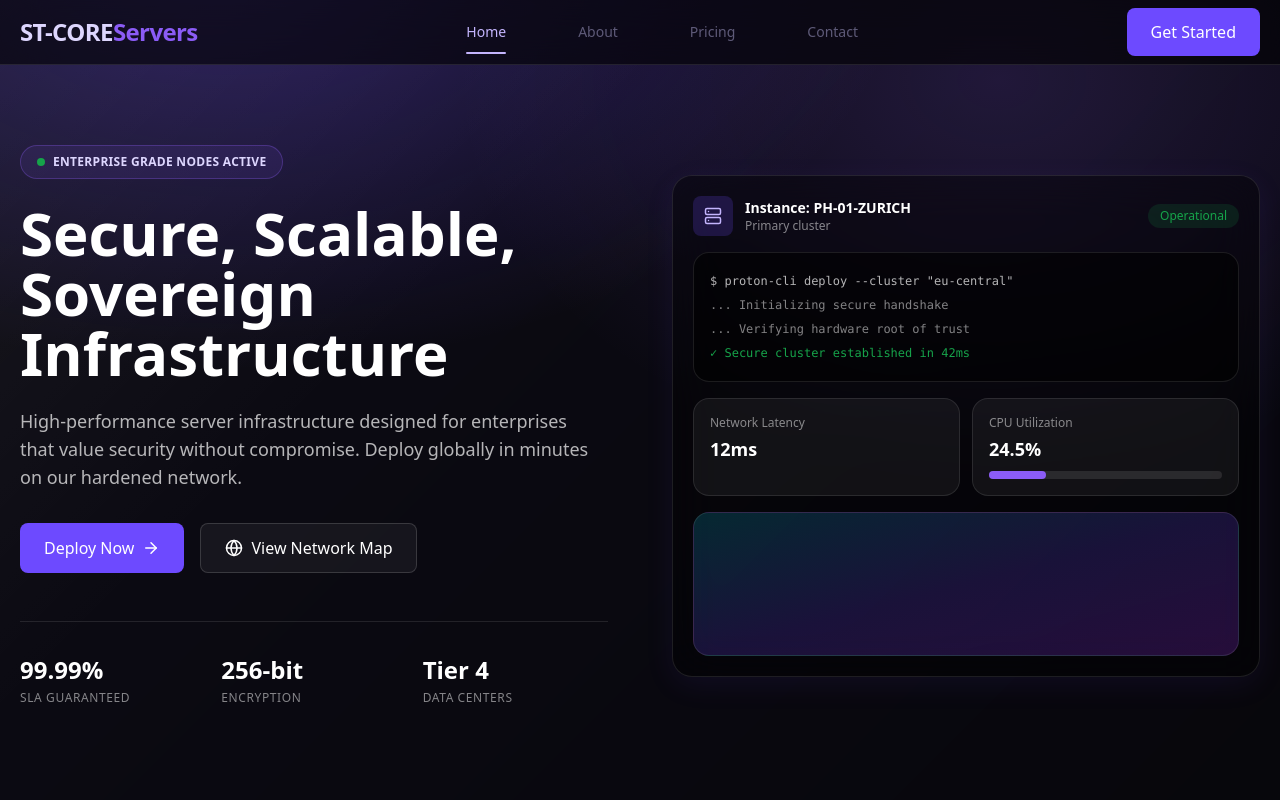
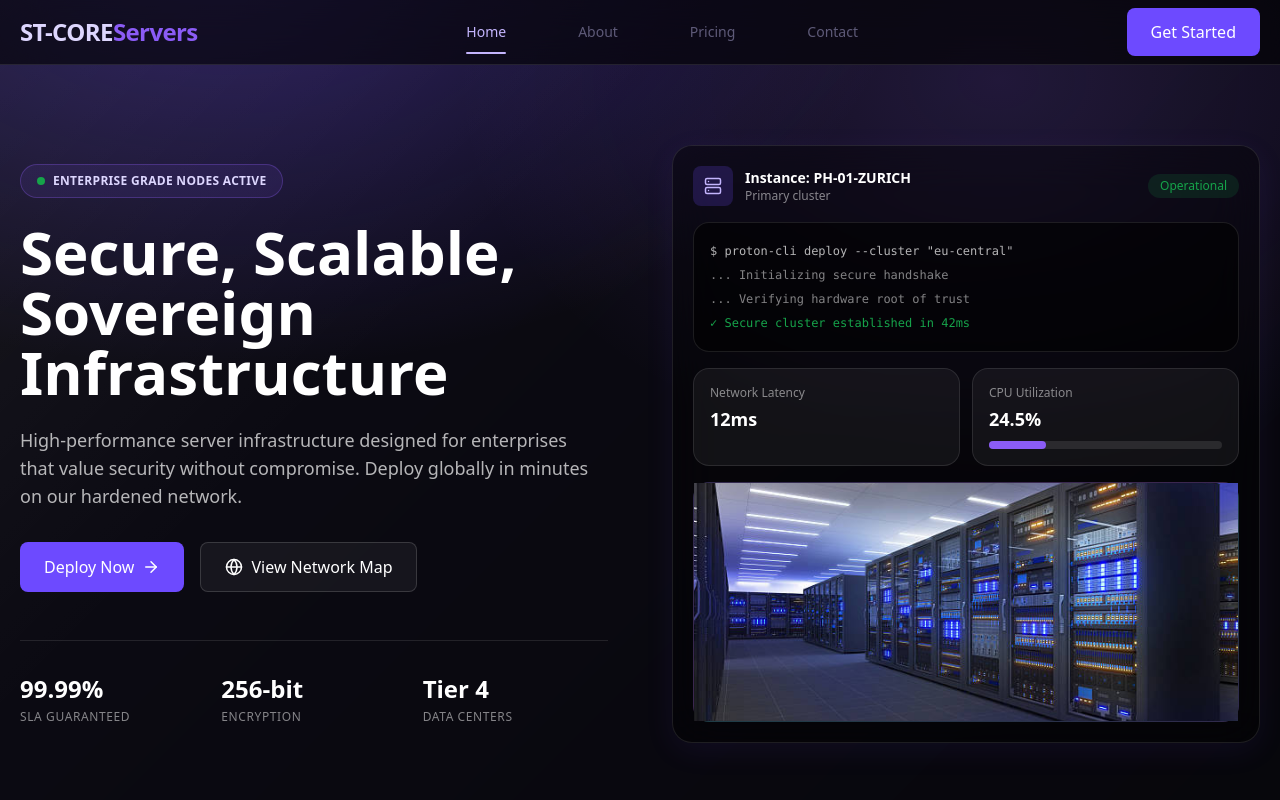
Before and after one commit to arjun-sthanave/st-core-server, a React (Vite) app: page / in a window 1280 px wide. Shown: the top 800 px of the page. Built offline with nearby package versions, Linux system fonts and the light colour scheme.

Commit message:
home-done

```diff
--- a/src/section/Hero.tsx
+++ b/src/section/Hero.tsx
@@ -1,6 +1,6 @@
 import { ArrowRight, Globe, Server } from "lucide-react";
 import { HERO_STATS } from "../constant/utils/data";
-
+import serverImg from "../assets/img/server.jpg";
 export default function Hero() {
   return (
     <section id="hero" className="section">
@@ -89,7 +89,10 @@ export default function Hero() {
               </div>
             </div>
 
-            <div className="mt-4 h-36 rounded-xl border border-white/10 bg-gradient-to-br from-cyan-500/20 via-primary-600/20 to-purple-900/40" />
+            <div className="mt-4 h-60 rounded-xl border border-white/10 bg-gradient-to-br from-cyan-500/20 via-primary-600/20 to-purple-900/40">
+              <img src={serverImg} alt="Server" className="w-full h-full object-cover" />
+            </div>
+
           </div>
         </div>
       </div>
```
Also changed, not shown: src/assets/img/server.jpg (added).
